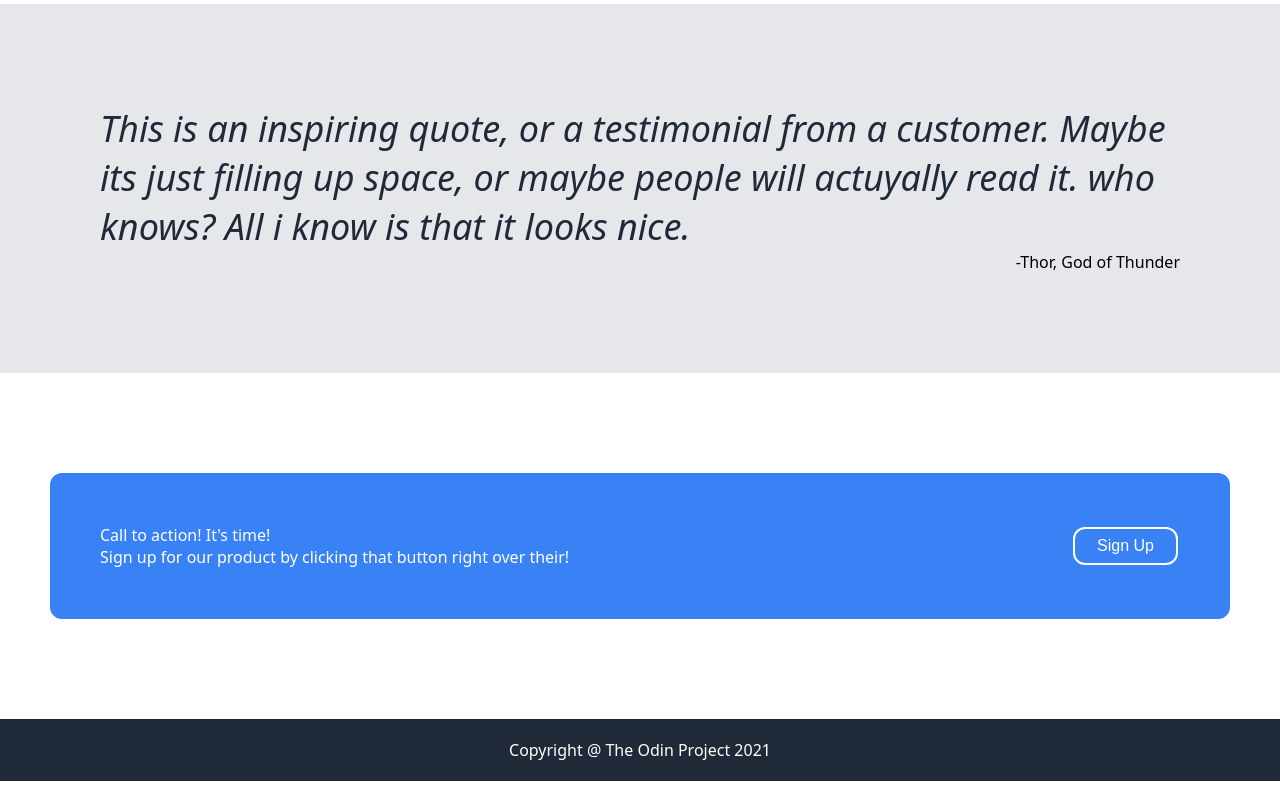
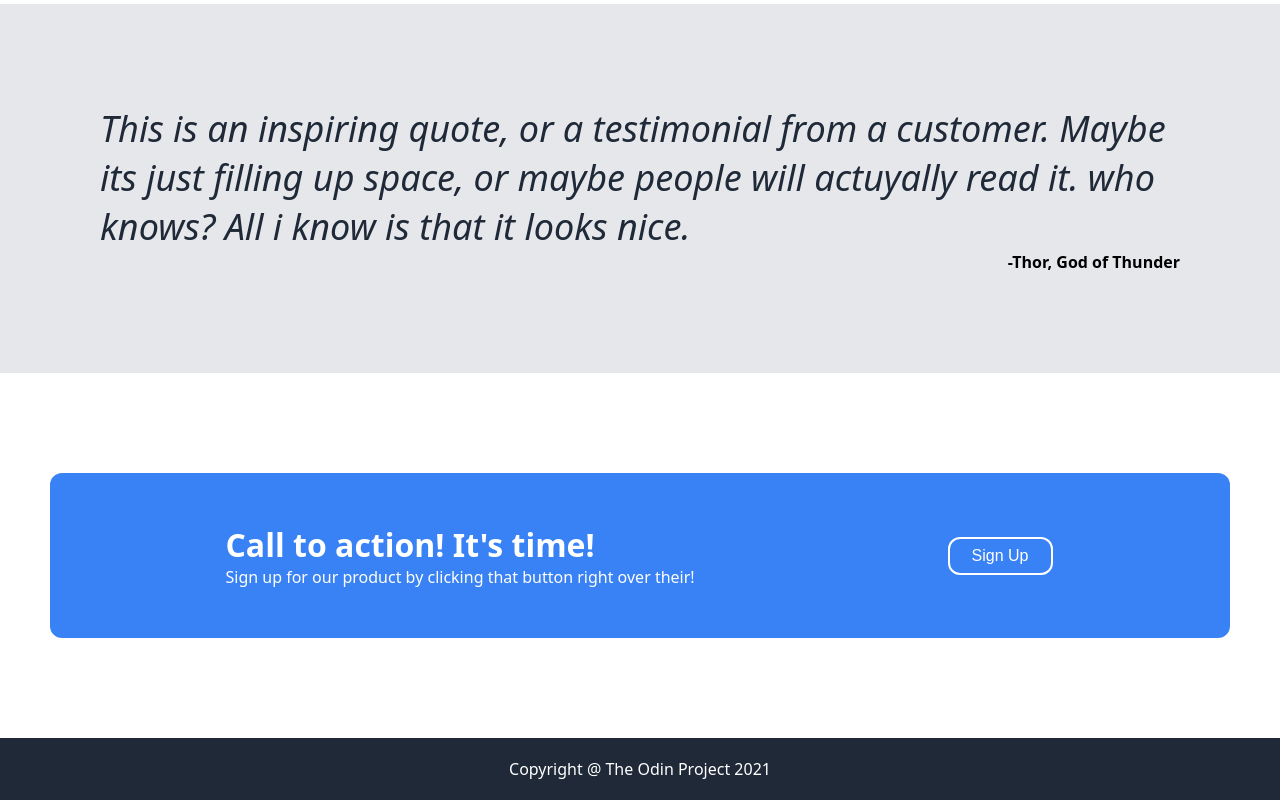
Before and after one commit to stoty321/Project-Landing-Page, a plain HTML site: page index.html in a window 1280 px wide. Shown: the part 870-1670 px from the top of the page. Drawn offline with Linux system fonts and the light colour scheme.

Commit message:
fix - signup adjusted signup spacing and changed font text.

```diff
--- a/css/style.css
+++ b/css/style.css
@@ -140,14 +140,14 @@ body {
 
 .quote-signed {
     align-self: flex-end;
-    font-style: bolder;
+    font-weight: bolder;
 }
 
 .signup {
     display: flex;
     flex-direction: row;
     align-items: center;
-    justify-content: space-between;
+    justify-content: space-around;
     margin: 100px 50px;
     padding:50px;
     border-radius: 12px;
@@ -156,8 +156,9 @@ body {
 }
 
 .signuph {
-    font-style: bolder;
-    size: 32px;
+    font-weight: bolder;
+    font-size: 32px;
+
 }
 .signup-button {
     background-color: #3882f6;
```
